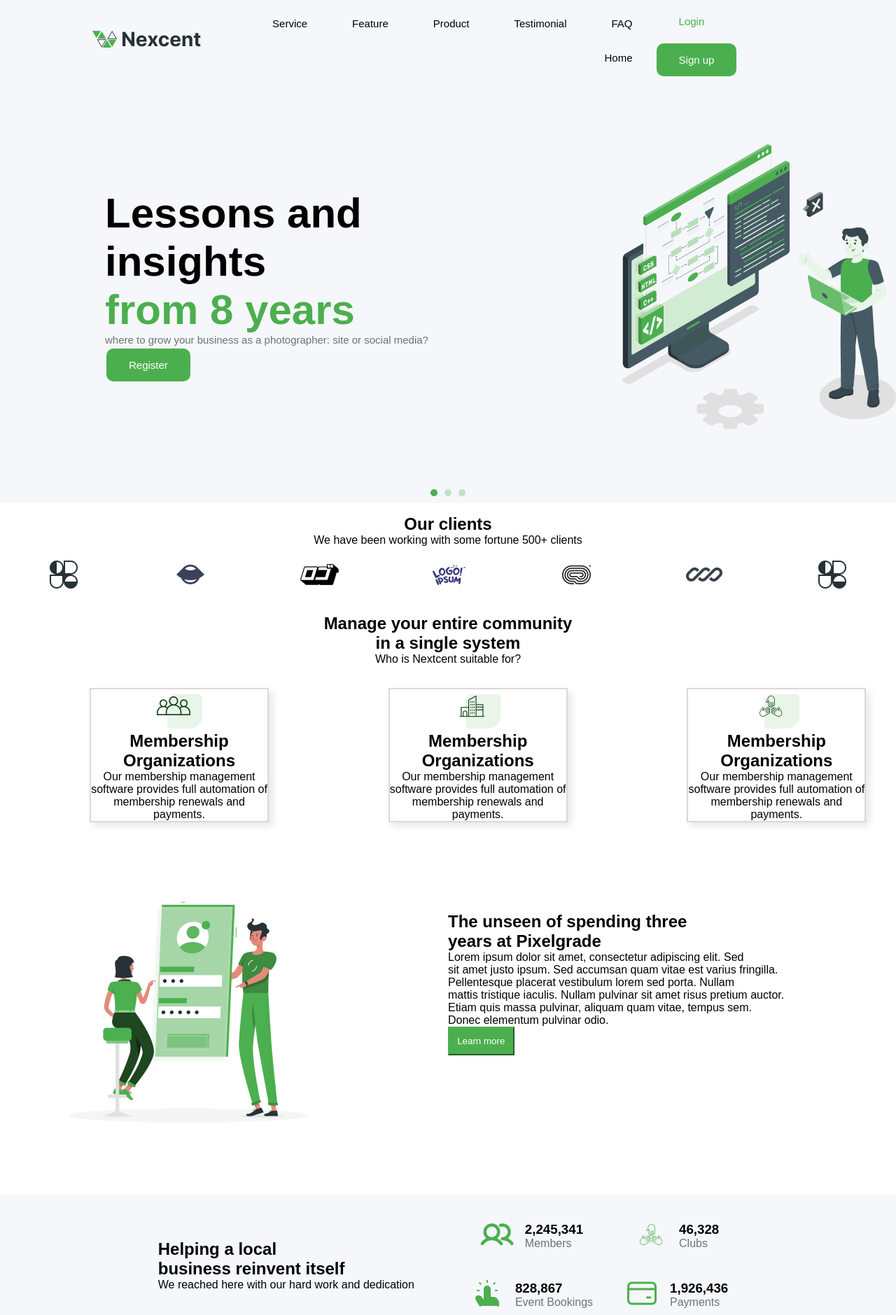
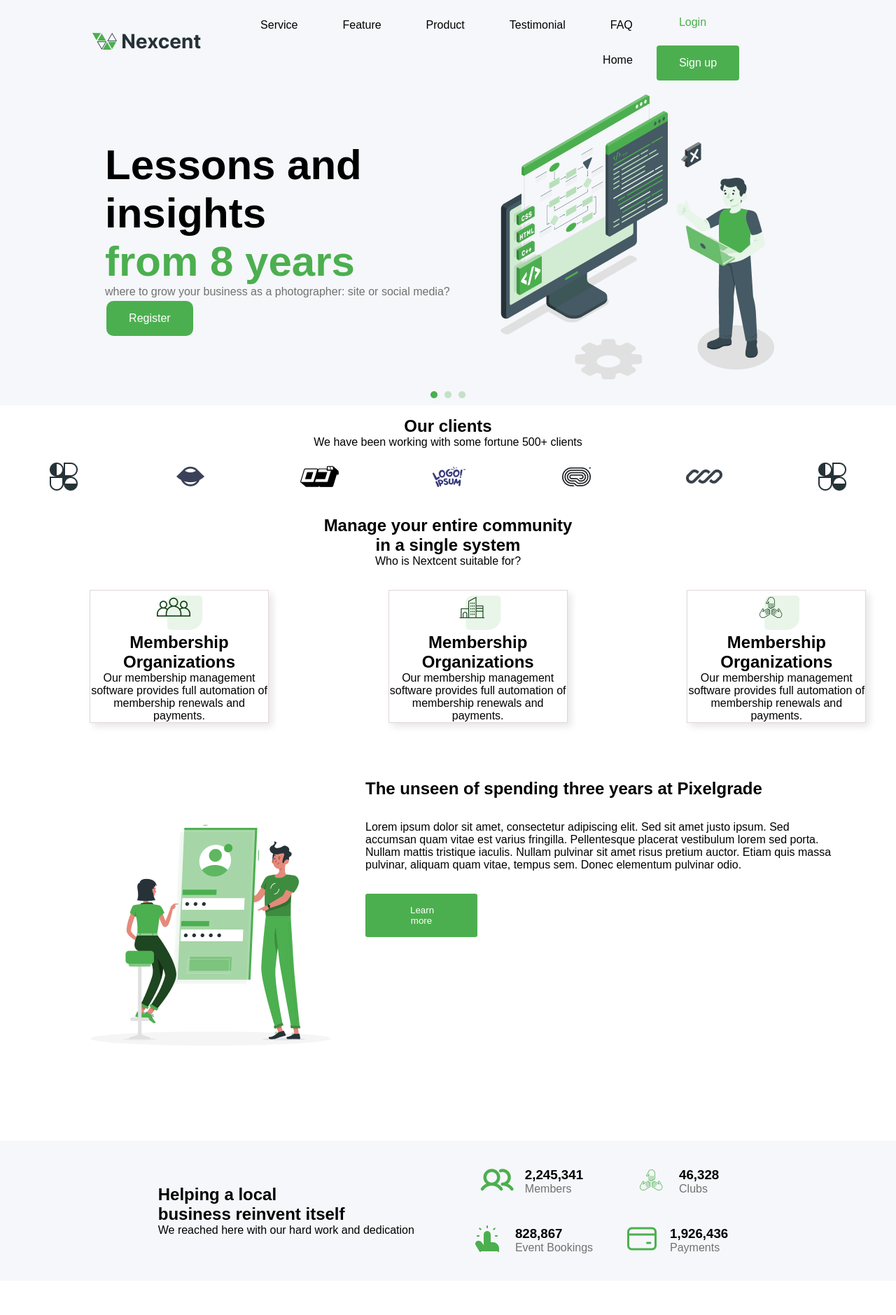
Before and after one commit to MaksimasB/komandinis-darbas-1, a plain HTML site: page index.html in a window 1280 px wide. Shown: the part 13-1892 px from the top of the page at 70% size. Drawn offline with Linux system fonts and the light colour scheme.

Commit message:
Responsive design

```diff
--- a/index.html
+++ b/index.html
@@ -9,6 +9,7 @@
 </head>
 
 <body>
+  <div class="container">
   <section class="topnav">
     <div class="navlogo">
       <img src="image/Logo.png">
@@ -32,7 +33,7 @@
       <p>where to grow your business as a photographer: site or social media?</p>
       <button class="button2">Register</button>
     </div>
-    <div class="headphoto">
+    <div>
       <img src="image/header ilustration.png">
     </div>
   </header>
@@ -88,17 +89,15 @@
         <img src="./img/Frame 35.jpg" alt="people">
       </div>
       <div class="text">
-        <h1>The unseen of spending three <br>years at Pixelgrade</h1>
-        <p>Lorem ipsum dolor sit amet, consectetur adipiscing elit. Sed <br>sit amet justo ipsum. Sed accumsan quam
-          vitae est varius fringilla. <br>Pellentesque placerat vestibulum lorem sed porta. Nullam <br>mattis tristique
-          iaculis. Nullam pulvinar sit amet risus pretium auctor. <br>Etiam quis massa pulvinar, aliquam quam vitae,
-          tempus sem. <br>Donec elementum pulvinar odio.</p>
-        <button class="learnbutton">Learn more</button>
+        <h1>The unseen of spending three years at Pixelgrade</h1>
+        <p>Lorem ipsum dolor sit amet, consectetur adipiscing elit. Sed sit amet justo ipsum. Sed accumsan quam
+          vitae est varius fringilla. Pellentesque placerat vestibulum lorem sed porta. Nullam mattis tristique
+          iaculis. Nullam pulvinar sit amet risus pretium auctor. Etiam quis massa pulvinar, aliquam quam vitae,
+          tempus sem. Donec elementum pulvinar odio.</p>
+        <button class="btn">Learn more</button>
       </div>
     </div>
   </section>
-
-  <div class="container">
     <section class="helping">
       <div>
         <h1>Helping a local</h1>
--- a/style.css
+++ b/style.css
@@ -1,10 +1,11 @@
-body {
-  background-color: white;
+* {
   margin: 0;
   padding: 0;
+  box-sizing: border-box;
+}
+
+:root {
   font-family: Arial, Helvetica, sans-serif;
-  height: 100vh;
-  width: 100wh;
 }
 
 .topnav {
@@ -15,39 +16,39 @@ body {
   align-items: center;
 
   .navlogo {
-    padding-left: 100px;
+    padding-left: 6.25rem;
   }
 
   .navbuttons {
-    padding-right: 100px;
+    padding-right: 6.25rem;
   }
 
   .button1 {
     background-color: #f5f7fa;
     color: #4caf4f;
     border-color: #8ec2f2;
-    margin: 5px;
     border: none;
     cursor: pointer;
-    font-size: 15px;
+    font-size: 1rem;
     text-align: center;
-    padding: 15px 32px;
+    padding: 1rem 2rem;
     display: inline-block;
-    margin: 4px 2px;
+    margin: 0.25rem 0.13rem;
+    max-width: 10rem;
   }
 
   .button2 {
     background-color: #4caf4f;
     color: white;
-    margin: 5px;
-    border-radius: 10px;
+    border-radius: 0.25rem;
     cursor: pointer;
-    font-size: 15px;
+    font-size: 1rem;
     text-align: center;
     border: none;
-    padding: 15px 32px;
+    padding: 1rem 2rem;
     display: inline-block;
-    margin: 4px 2px;
+    margin: 0.25rem 0.13rem;
+    max-width: 10rem;
   }
   nav {
     justify-content: center;
@@ -58,17 +59,16 @@ body {
   text-align: right;
   padding: 1rem 2rem;
   text-decoration: none;
-  font-size: 15px;
+  font-size: 1rem;
   color: black;
 }
 .main {
-  display: flex;
+  display: grid;
+  grid-template-columns: repeat(2, 1fr);
   background-color: #f5f7fa;
-  max-inline-size: 100%;
-  height: 35rem;
   align-items: center;
-  font-size: 30px;
-  padding-left: 150px;
+  padding-left: 9.375rem;
+  font-size: 1.875rem;
 
   .greentext {
     color: #4caf4f;
@@ -76,33 +76,29 @@ body {
 
   p {
     color: #717171;
-    font-size: 15px;
+    font-size: 1rem;
   }
-  .headphoto {
-    display: flex;
-    float: right;
-    padding-left: 250px;
-  }
+
   .button2 {
     background-color: #4caf4f;
     color: white;
-    margin: 5px;
-    border-radius: 10px;
+    border-radius: 0.625rem;
     cursor: pointer;
-    font-size: 15px;
+    font-size: 1rem;
     text-align: center;
     border: none;
-    padding: 15px 32px;
+    padding: 1rem 2rem;
     display: inline-block;
-    margin: 4px 2px;
+    margin: 0.25rem 0.13rem;
+    max-width: 10rem;
   }
 }
 .dots {
   display: flex;
   justify-content: center;
   background-color: #f5f7fa;
-  padding: 10px;
-  gap: 10px;
+  padding: 0.625rem;
+  gap: 0.625rem;
 }
 .head {
   text-align: center;
@@ -122,33 +118,23 @@ body {
 }
 .icon {
   text-align: center;
-  border: 2px solid black;
-  box-shadow: 5px 5px 10px rgba(0, 0, 0, 0.1);
+  border: 0.125px solid black;
+  box-shadow: 0.3rem 0.3rem 0.625rem rgba(0, 0, 0, 0.1);
   border-color: #e1d7d7;
   width: 16rem;
   position: relative;
   left: 8rem;
 }
 .part {
-  display: grid;
-  grid-template-columns: repeat(2, 1fr);
-  text-align: left;
-  padding: 3rem;
+  display: flex;
+  flex-direction: row;
+  justify-content: center;
+  padding: 5rem;
 }
 .text {
-  position: relative;
-  top: 5rem;
-}
-.learnbutton {
-  padding: 0.7rem;
-  background-color: #4caf4f;
-  border-color: #4caf4f;
-  color: white;
-}
-* {
-  margin: 0;
-  padding: 0;
-  box-sizing: border-box;
+  display: flex;
+  flex-direction: column;
+  gap: 2rem;
 }
 
 .container {
@@ -193,6 +179,7 @@ body {
   border: none;
   border-radius: 0.2rem;
   width: 30%;
+  max-width: 10rem;
 }
 
 .how-to-design {
@@ -283,3 +270,91 @@ body {
   flex-direction: column;
   gap: 1.2rem;
 }
+
+@media (width < 600px) {
+  .topnav {
+    flex-direction: column;
+    gap: 2rem;
+  }
+
+  .main {
+    flex-direction: column;
+    height: auto;
+    padding-left: 1rem;
+  }
+
+  .headphoto {
+    padding-left: 0rem;
+  }
+
+  .head {
+    display: flex;
+    flex-direction: column;
+  }
+
+  .main {
+    grid-template-columns: 1fr;
+    grid-template-rows: repeat(2, 1fr);
+  }
+
+  .pic2 {
+    display: grid;
+    grid-template-columns: repeat(1, 1fr);
+    grid-template-rows: repeat(3, 1fr);
+    gap: 2rem;
+  }
+
+  .part {
+    display: grid;
+    grid-template-columns: 1fr;
+    grid-template-rows: repeat(2, 1fr);
+    padding: 2rem;
+  }
+
+  .helping {
+    flex-direction: column;
+  }
+
+  .text {
+    align-items: center;
+  }
+
+  .helping-grid {
+    display: grid;
+    grid-template-columns: repeat(1, 1fr);
+    grid-template-rows: repeat(4, 1fr);
+  }
+
+  .how-to-design {
+    flex-direction: column;
+  }
+
+  .how-to-design-article {
+    align-items: center;
+
+    }
+
+    .tesla {
+      flex-direction: column;
+      align-items: center;
+    }
+
+    .tesla-article {
+      justify-content: center;
+    }
+
+    .tesla-icons {
+      flex-direction: column;
+    }
+
+    .marketing-figures {
+      flex-direction: column;
+    }
+
+    .footer {
+      flex-direction: column;
+      gap: 3rem;
+      align-items: center;
+    }
+
+}
```
